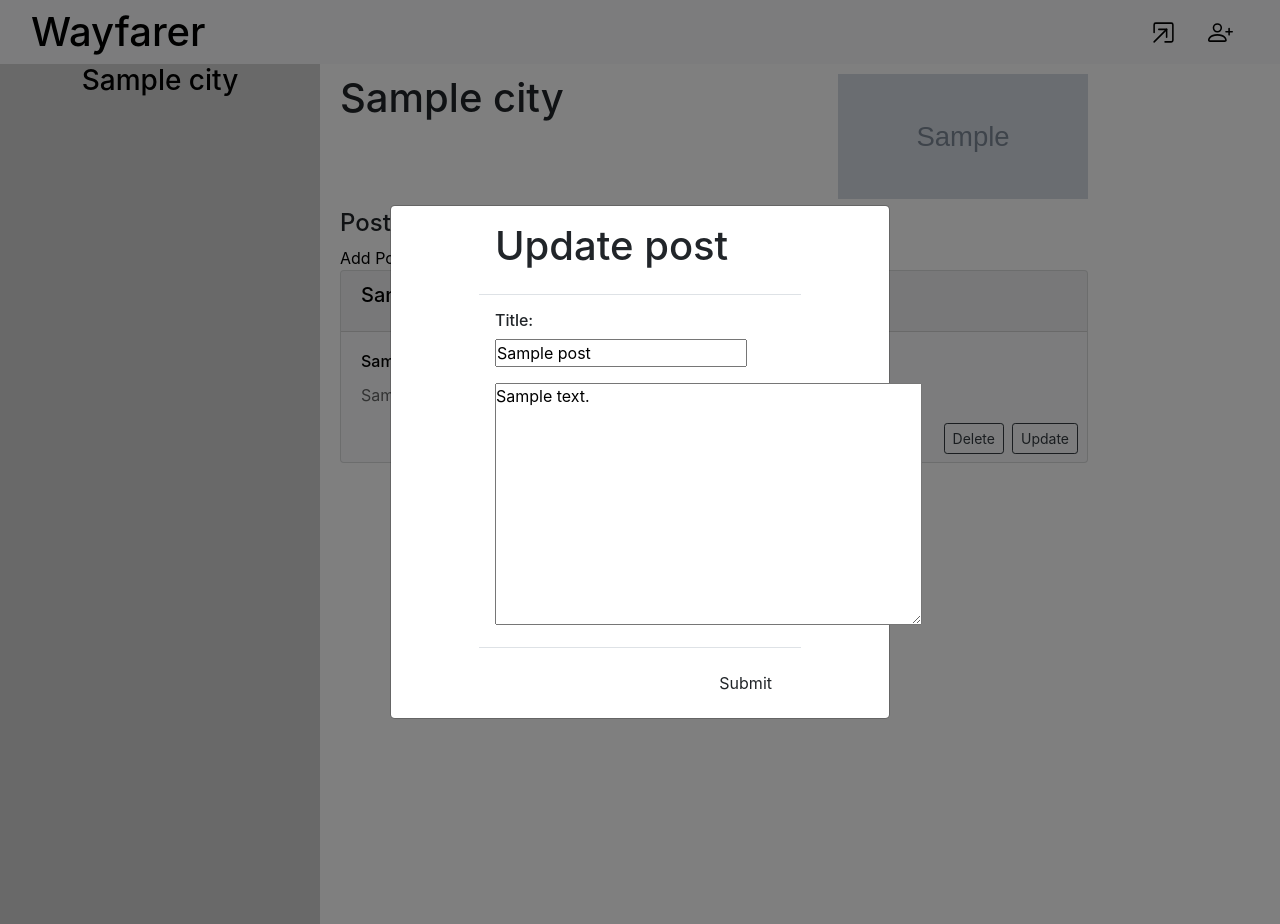
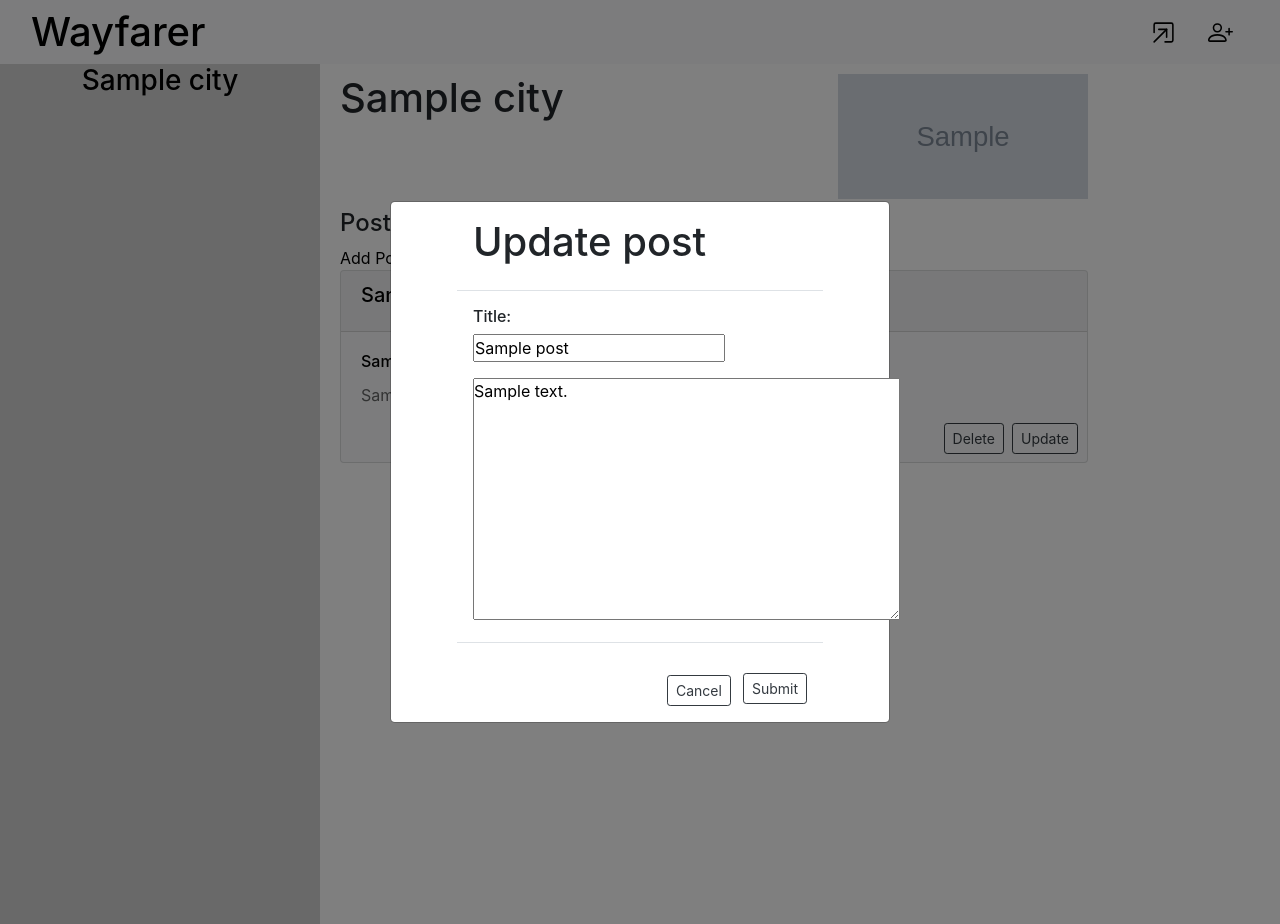
Before and after one commit to MT-Jackrabbit/sei_Project_Two, a Django app: page /cities/1 in a window 1280 px wide, after a click on "Update". Run offline with Django 3.2, Linux system fonts and the light colour scheme; tables that the repository leaves empty hold one stand-in row (values such as "Sample post"); grey boxes marked "Sample" are stand-in pictures; some libraries are stand-ins or nearby versions.

Commit message:
cancel/submit buttons added and stylized

```diff
--- a/main_app/templates/cities/city_profile.html
+++ b/main_app/templates/cities/city_profile.html
@@ -64,7 +64,7 @@
                              <div class="modal-dialog show modal-dialog-centered">
                                 <div class="modal-content">
                                     <div class="row d-flex justify-content-center">
-                                        <div class="col-sm-8">
+                                        <div class="col-sm-9">
                                             <div class="modal-header">
                                                 <h1>Update post</h1>
                                             </div>
@@ -87,7 +87,10 @@
                                                     <input type="hidden" name="user" value="{{ user.id }}">
                                                 </div>
                                                 <div class="modal-footer">
-                                                    <input class='btn' type="submit" value="Submit">
+                                                    <a href="#" data-toggle= "modal" data-target="#update{{ post.id }}Modal">
+                                                        <button id="btn__cancel-update" class="btn btn-outline-dark btn-sm mt-3 mx-1">Cancel</button>
+                                                    </a>
+                                                    <button id="btn__confirm-update" class="btn btn-outline-dark btn-sm mt-3 mx-1" type="submit">Submit</button>
                                                 </div>
                                             </form>
                                         </div>
@@ -141,7 +144,10 @@
                                  <input type="hidden" id="cityId" name="cityId" value="{{ city.id }}">
                             </div>
                             <div class="modal-footer">
-                                <input class='btn' type="submit" value="Submit">
+                                <a href="#" data-toggle= "modal" data-target="#createCityModal">
+                                    <button id="btn__cancel-post" class="btn btn-outline-dark btn-sm">Cancel</button>
+                                </a>
+                                <button id="btn__confirm-post" class="btn btn-outline-dark btn-sm" type="submit">Submit</button>
                             </div>
                         </form>
                      </div>
```
